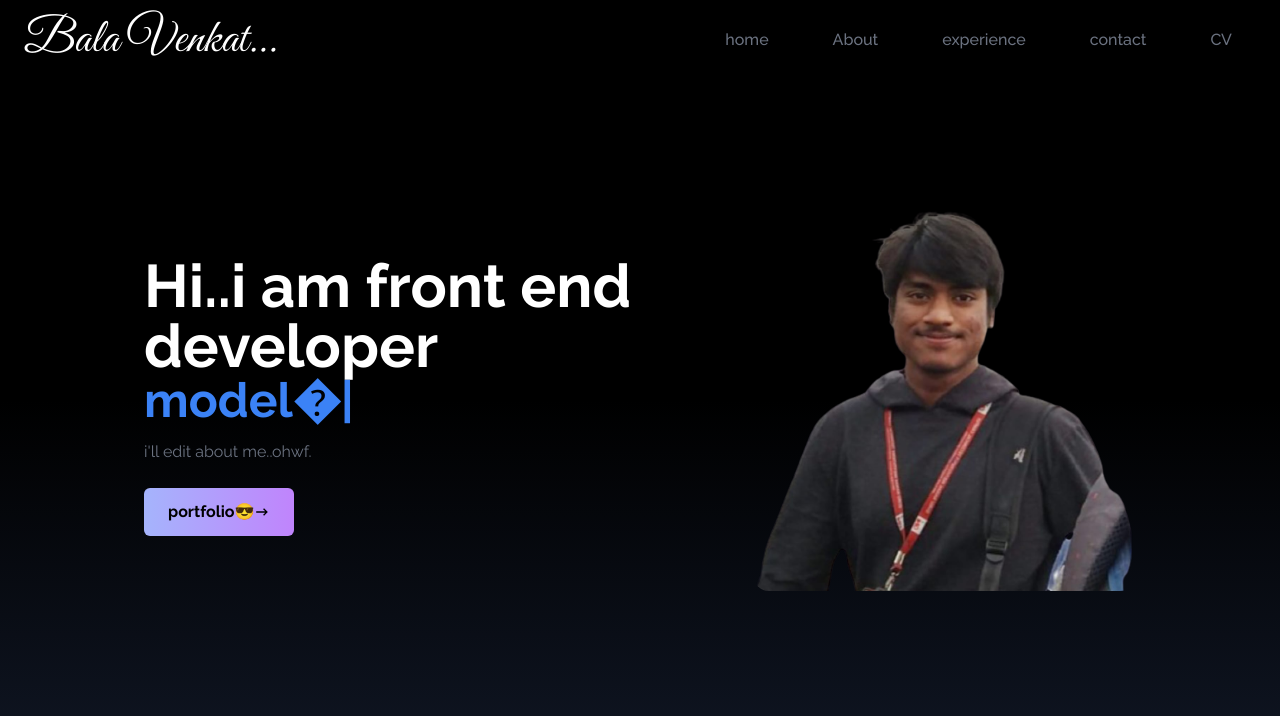
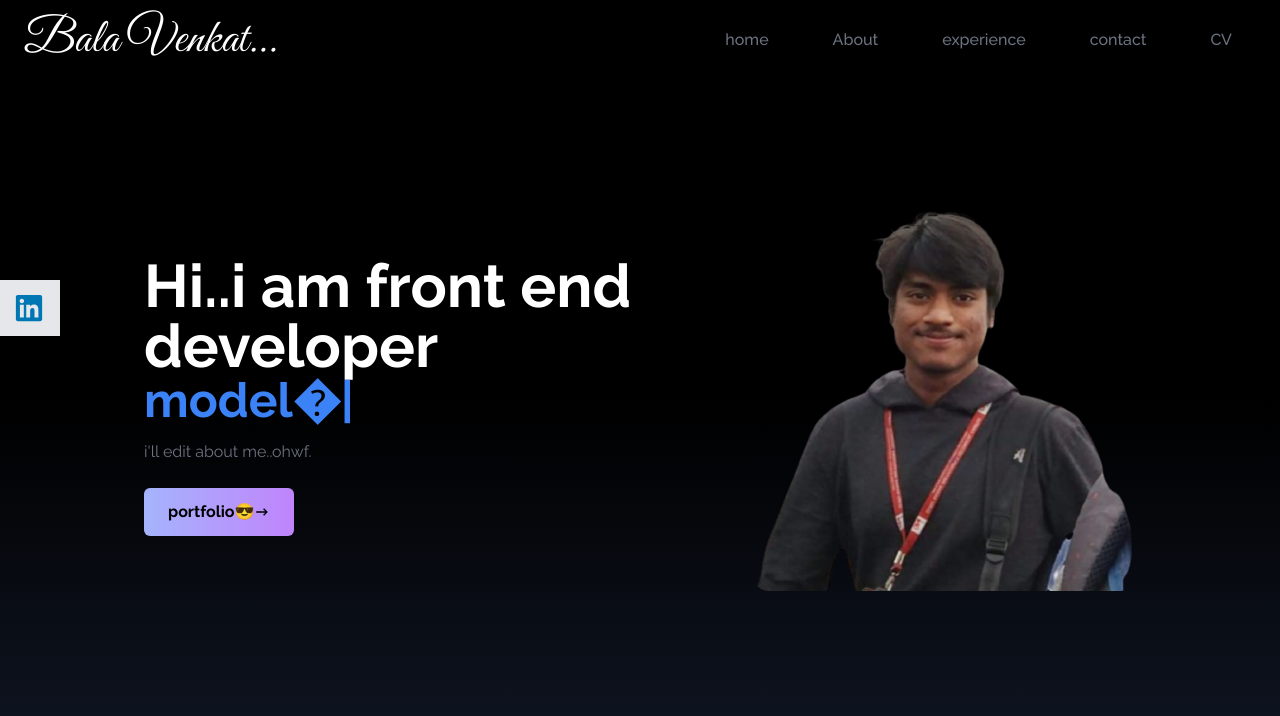
Before and after one commit to balavenkat123/bportfolio, a React (Vite) app: page / in a window 1280 px wide. Shown: the top 716 px of the page. Built offline with nearby package versions, Linux system fonts and the light colour scheme.

Commit message:
linkedinicon

```diff
--- a/src/App.jsx
+++ b/src/App.jsx
@@ -2,6 +2,7 @@ import React from 'react'
 import NavBar from "./components/NavBar"
 import Home from "./components/Home"
 import './App.css'
+import SocialLinks from './components/SocialLinks'
 
 function App() {
 
@@ -9,6 +10,7 @@ function App() {
     <div>
       <NavBar/>
       <Home/>
+      <SocialLinks/>
   </div>
 
   )
--- a/src/components/SocialLinks.jsx
+++ b/src/components/SocialLinks.jsx
@@ -7,10 +7,10 @@ const SocialLinks = () => {
   return (
     <div className=' flex flex-col top-[35%] left-0 fixed '>
         <ul>
-            <li className='flex justify-between items-center w-40 h-14 px-4 bg-white'>
-                 <a href="">
+            <li className='flex justify-between items-center w-40 h-14 px-4 bg-gray-200 ml-[-100px] hover:ml-[-5px] duration-200'>
+                 <a href="" className='flex justify-between items-center w-full text-black'>
                     <>
-                        LinkedIn<FaLinkedin/>
+                        LinkedIn<FaLinkedin size={30} color='#0077b5'/>
                     </>
                  </a>
              </li>
```
